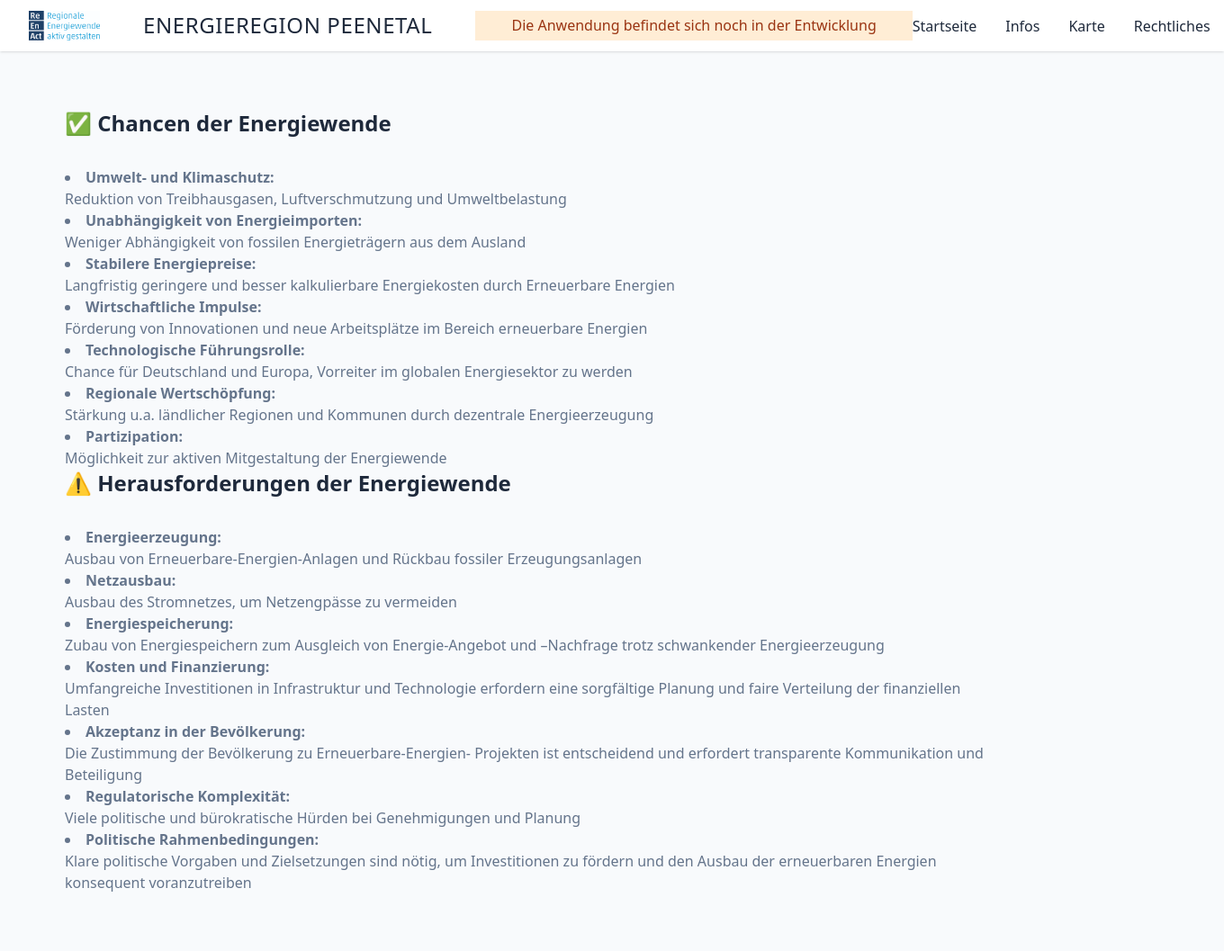
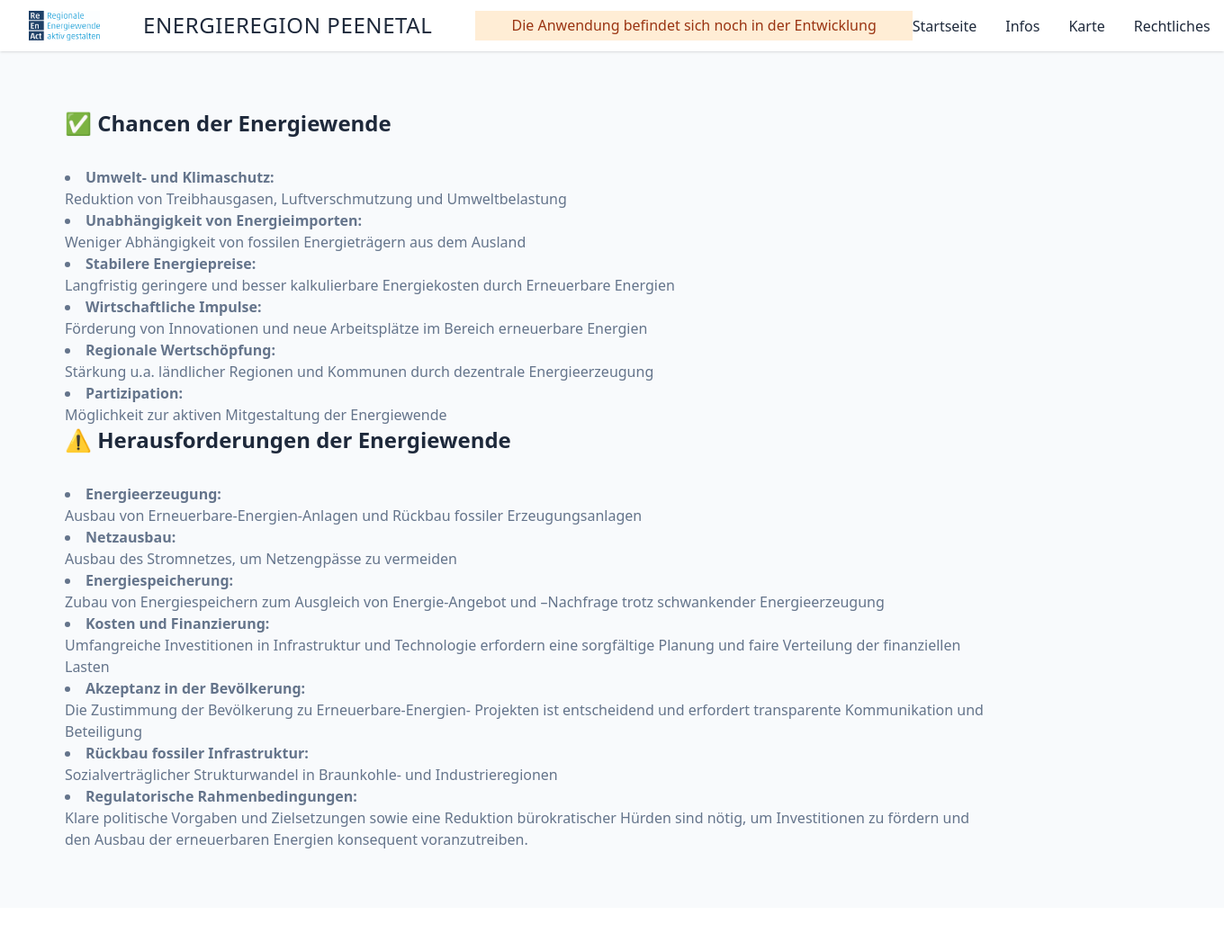
Before and after one commit to rl-institut/ReEnAct_web, a Django app: page /challenges/ in a window 1360 px wide. Shown: the whole page at 90% size. After the commit the page ends 943 px from the top, so only its background shows below. Run offline with Django 5.2, Linux system fonts and the light colour scheme; some libraries are stand-ins or nearby versions.

Commit message:
changed challenges page

```diff
--- a/reenact/templates/reenact/challenges.html
+++ b/reenact/templates/reenact/challenges.html
@@ -25,10 +25,6 @@
             <li>
               <span class="font-bold">Wirtschaftliche Impulse:</span>
               <p>Förderung von Innovationen und neue Arbeitsplätze im Bereich erneuerbare Energien</p>
-            </li>
-            <li>
-              <span class="font-bold">Technologische Führungsrolle:</span>
-              <p>Chance für Deutschland und Europa, Vorreiter im globalen Energiesektor zu werden</p>
             </li>
             <li>
               <span class="font-bold">Regionale Wertschöpfung:</span>
@@ -68,13 +64,13 @@
               </p>
             </li>
             <li>
-              <span class="font-bold">Regulatorische Komplexität:</span>
-              <p>Viele politische und bürokratische Hürden bei Genehmigungen und Planung</p>
+              <span class="font-bold">Rückbau fossiler Infrastruktur:</span>
+              <p>Sozialverträglicher Strukturwandel in Braunkohle- und Industrieregionen</p>
             </li>
             <li>
-              <span class="font-bold">Politische Rahmenbedingungen:</span>
+              <span class="font-bold">Regulatorische Rahmenbedingungen:</span>
               <p>
-                Klare politische Vorgaben und Zielsetzungen sind nötig, um Investitionen zu fördern und den Ausbau der erneuerbaren Energien konsequent voranzutreiben
+                Klare politische Vorgaben und Zielsetzungen sowie eine Reduktion bürokratischer Hürden sind nötig, um Investitionen zu fördern und den Ausbau der erneuerbaren Energien konsequent voranzutreiben.
               </p>
             </li>
           </ul>
```
